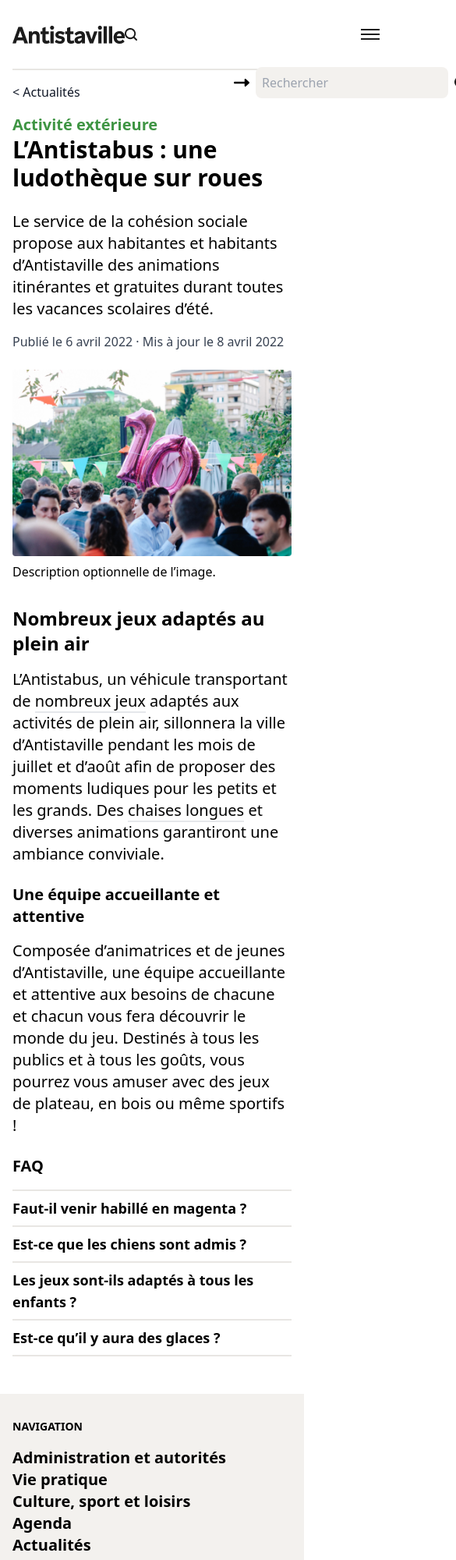
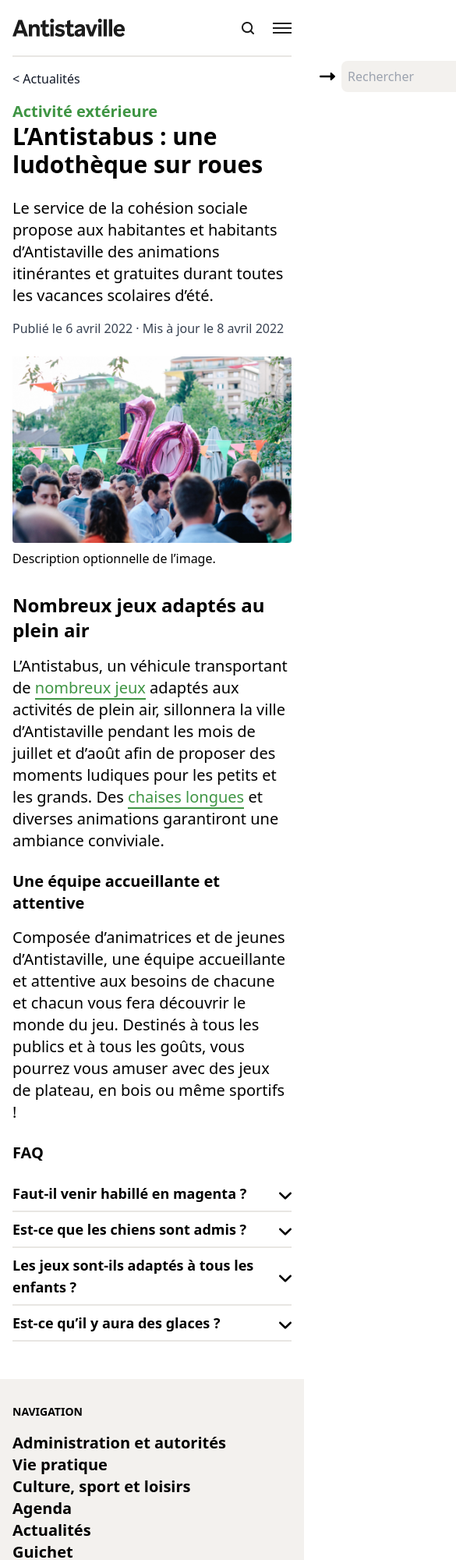
Before and after one commit to Boris74000/exercice-antistaville, a website: page public/index.html in a window 390 px wide. Shown: the top 2000 px of the page at 78% size, 585 px wide, since content can reach past the window. Drawn offline with Linux system fonts and the light colour scheme.

Commit message:
Finalisation structure accordéon

```diff
--- a/public/index.html
+++ b/public/index.html
@@ -9,10 +9,10 @@
 </head>
 <body>
     <main>
-        <header class="flex justify-between items-center py-6 border-b-2 border-antistaville-gray-200 mx-4">
+        <header class="relative flex justify-between items-center py-6 border-b-2 border-antistaville-gray-200 mx-4">
             <img src="img/antistaville.png" alt="Logo de Antistaville"/>
-            <nav id="main-menu" class="fixed left-0	w-full z-10 bg-antistaville-gray-50 pb-4 hidden-menu-mobile ease-in-out duration-300">
-                <img id="close-menu-mobile" class="w-5 h-5 ml-auto mt-2.5 mr-2.5 mb-2.5" src="img/xmark-solid.svg">
+            <nav id="main-menu" class="fixed left-0 top-0 w-full z-10 bg-antistaville-gray-50 pb-4 hidden-menu-mobile transition-transform duration-400">
+                <img id="close-menu-mobile" alt="icone d'une croix" class="w-5 h-5 ml-auto mt-2.5 mr-2.5 mb-2.5" src="img/xmark-solid.svg">
                 <ul class="list-none flex flex-col items-center">
                     <li>
                         <a href="#">Administration et autorités</a>
@@ -36,7 +36,7 @@
             </nav>
             <div class="flex items-center">
                 <img id="magnifier-icon" class="mr-6" src="img/magnifier-icon.png" alt="Icone d'une loupe"/>
-                <div id="search-block" class="flex items-center absolute ease-in-out duration-300 hidden-search-block">
+                <div id="search-block" class="flex items-center fixed ease-in-out duration-500 hidden-search-block">
                     <img id="close-search-block" class="w-5 h-5 mr-2" src="img/right-long-solid.svg" alt="Icone d'une flèche qui pointe vers la droite"/>
                     <input class="smallest-text input" type="text" name="search" id="search" placeholder="Rechercher"/>
                     <img class="ml-2" src="img/magnifier-icon.png" alt="Icone d'une loupe"/>
@@ -72,9 +72,9 @@
 
             <div class="mb-6">
                 <h2 class="text-2xl	font-bold mb-4">Nombreux jeux adaptés au plein air</h2>
-                <p class="text-xl">L’Antistabus, un véhicule transportant de <a href="#" class="text-antistaville-green border-b-2 border-antistaville-green">nombreux jeux</a> adaptés aux activités de plein air, sillonnera la ville
+                <p class="text-xl">L’Antistabus, un véhicule transportant de <a href="#" class="text-antistaville-green-mint-500 border-b-2 border-antistaville-green-mint-500">nombreux jeux</a> adaptés aux activités de plein air, sillonnera la ville
                     d’Antistaville pendant les mois de juillet et d’août afin de proposer des moments ludiques pour les petits et les grands.
-                    Des <a href="#" class="text-antistaville-green border-b-2 border-antistaville-green">chaises longues</a> et diverses animations garantiront une ambiance conviviale.</p>
+                    Des <a href="#" class="text-antistaville-green-mint-500 border-b-2 border-antistaville-green-mint-500">chaises longues</a> et diverses animations garantiront une ambiance conviviale.</p>
             </div>
 
             <div class="mb-6">
@@ -86,10 +86,42 @@
 
             <div>
                 <h2 class="text-xl font-bold mb-4">FAQ</h2>
-                <p class="accordion border-t-2">Faut-il venir habillé en magenta ?</p>
-                <p class="accordion">Est-ce que les chiens sont admis ?</p>
-                <p class="accordion">Les jeux sont-ils adaptés à tous les enfants ?</p>
-                <p class="accordion">Est-ce qu’il y aura des glaces ?</p>
+
+                <div class="container-accordion accordion">
+                    <div class="label append-arrow-accordion relative"><p>Faut-il venir habillé en magenta ?</p></div>
+                    <div class="content">
+                        <p class="mt-4">Venez comme vous êtes ! Cras justo odio, dapibus ac facilisis in egestas eget quam. Aenean lacinia bibendum nulla sed consectetur.
+                            Fusce dapibus tellus ac cursus commodo tortor mauris.
+                        </p>
+                    </div>
+                </div>
+
+                <div class="container-accordion accordion">
+                    <div class="label append-arrow-accordion relative"><p>Est-ce que les chiens sont admis ?</p></div>
+                    <div class="content">
+                        <p class="mt-4">Oui bien sûr ! Cras justo odio, dapibus ac facilisis in egestas eget quam. Aenean lacinia bibendum nulla sed consectetur.
+                            Fusce dapibus tellus ac cursus commodo tortor mauris.
+                        </p>
+                    </div>
+                </div>
+
+                <div class="container-accordion accordion">
+                    <div class="label append-arrow-accordion relative"><p>Les jeux sont-ils adaptés à tous les enfants ?</p></div>
+                    <div class="content">
+                        <p class="mt-4">Les jeux sont adaptés à tous les enfants. Cras justo odio, dapibus ac facilisis in egestas eget quam. Aenean lacinia bibendum nulla sed consectetur.
+                            Fusce dapibus tellus ac cursus commodo tortor mauris.
+                        </p>
+                    </div>
+                </div>
+
+                <div class="container-accordion accordion">
+                    <div class="label append-arrow-accordion relative"><p>Est-ce qu’il y aura des glaces ?</p></div>
+                    <div class="content">
+                        <p class="mt-4">Il y aura beaucoup de glaces, et même au Génépi ! Cras justo odio, dapibus ac facilisis in egestas eget quam. Aenean lacinia bibendum nulla sed consectetur.
+                            Fusce dapibus tellus ac cursus commodo tortor mauris.
+                        </p>
+                    </div>
+                </div>
             </div>
 
             <div>
@@ -209,16 +241,16 @@
                     <h4 class="footer-h4 mb-6">Réseaux sociaux</h4>
                     <div class="flex">
                         <a href="#">
-                            <img class="mx-3" src="img/Facebook.png" alt="Logo de Facebook">
+                            <img class="mx-3" src="img/facebook.png" alt="Logo de Facebook">
                         </a>
                         <a href="#">
-                            <img class="mx-3" src="img/Instagram.png" alt="Logo de Instagram">
+                            <img class="mx-3" src="img/instagram.png" alt="Logo de Instagram">
                         </a>
                         <a href="#">
-                            <img class="mx-3" src="img/Linkedin.png" alt="Logo de Linkedin">
+                            <img class="mx-3" src="img/linkedin.png" alt="Logo de Linkedin">
                         </a>
                         <a href="#">
-                            <img class="mx-3" src="img/Youtube.png" alt="Logo de Youtube">
+                            <img class="mx-3" src="img/youtube.png" alt="Logo de Youtube">
                         </a>
                     </div>
                 </div>
```
